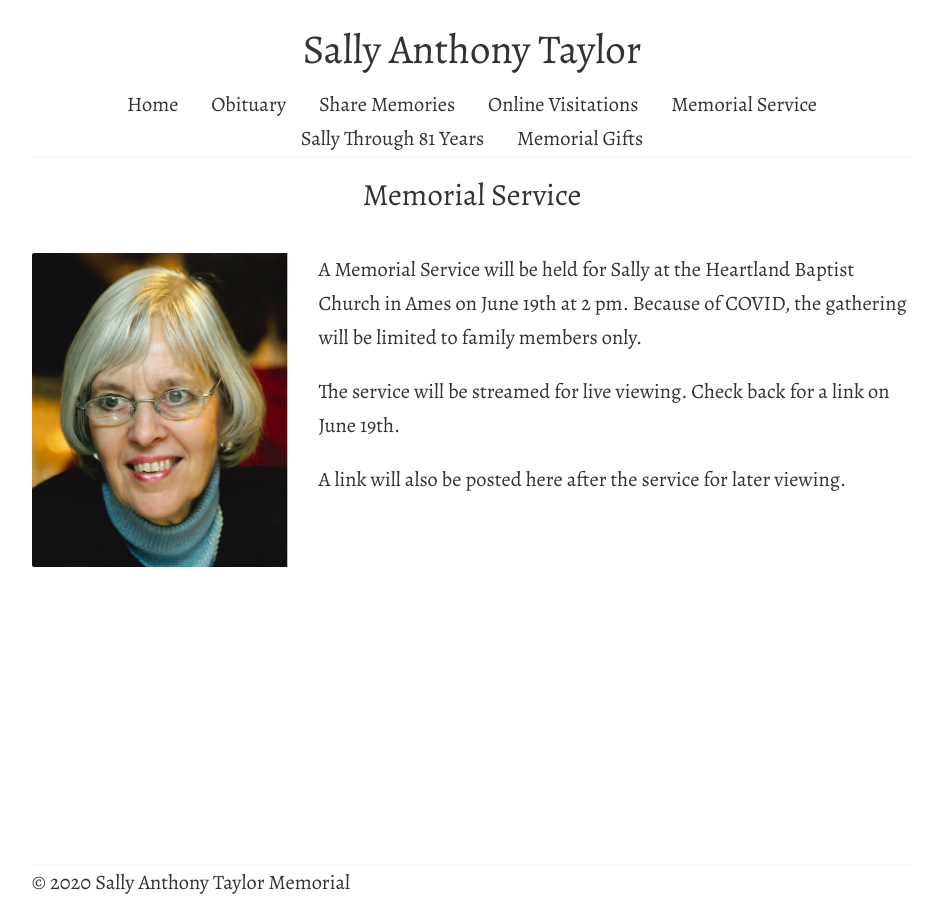
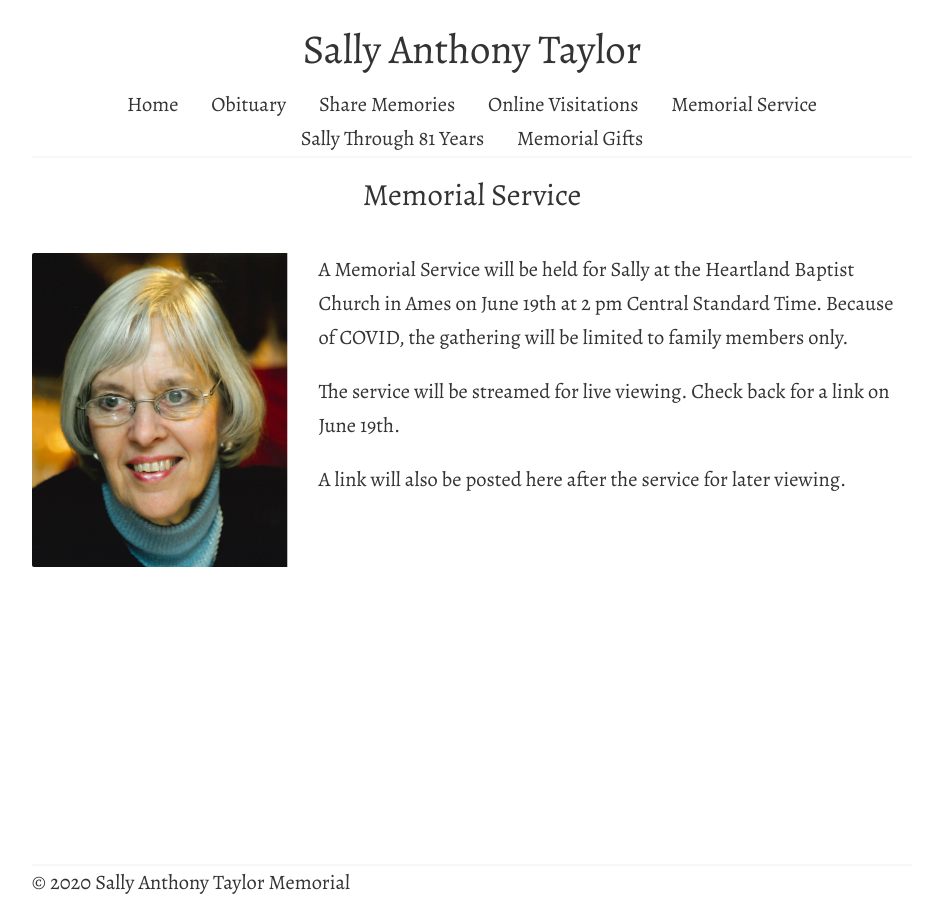
Before and after one commit to tsteward/www.sallyanthonytaylor.com, a Jekyll site: the page built from memorial-service.md, in a window 1280 px wide. Shown: the whole page, without its empty margins (168-1106 px from the left). Built offline with Jekyll 4.4.1, drawn with Linux system fonts in a browser that asks for light colours.

Commit message:
Update memorial-service.md

```diff
--- a/memorial-service.md
+++ b/memorial-service.md
@@ -4,7 +4,7 @@ title: "Memorial Service"
 
 <img align="left" src="/uploads/Taylor_Sally_6_5_2020.jpg" width="256px" style="padding: 0 1.5em 0 0;">
 
-A Memorial Service will be held for Sally at the Heartland Baptist Church in Ames on June 19th at 2 pm.  Because of COVID, the gathering will be limited to family members only.
+A Memorial Service will be held for Sally at the Heartland Baptist Church in Ames on June 19th at 2 pm Central Standard Time.  Because of COVID, the gathering will be limited to family members only.
 
 The service will be streamed for live viewing.  Check back for a link on June 19th.
 
```
